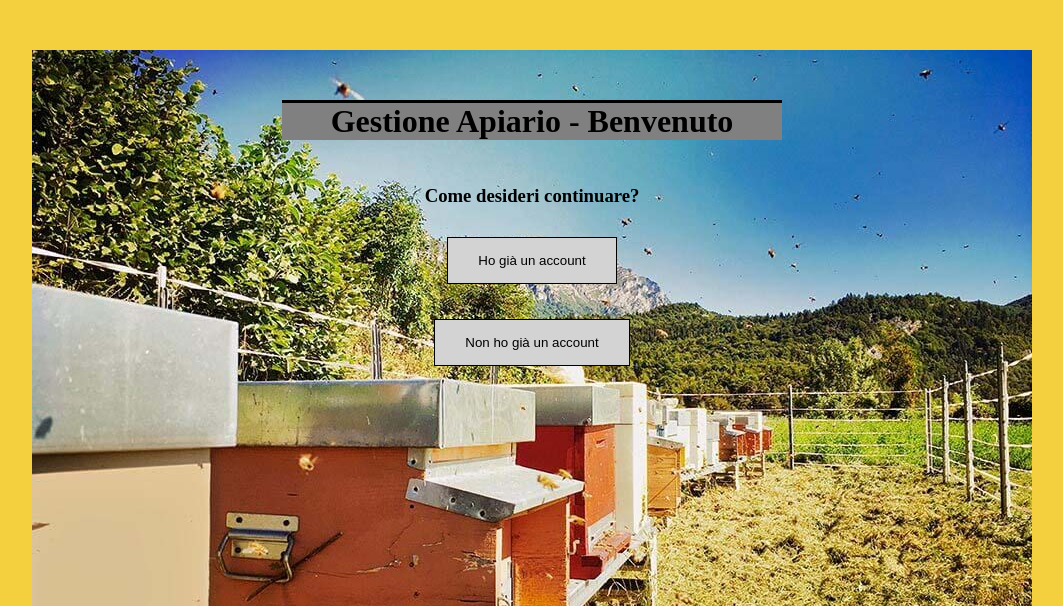
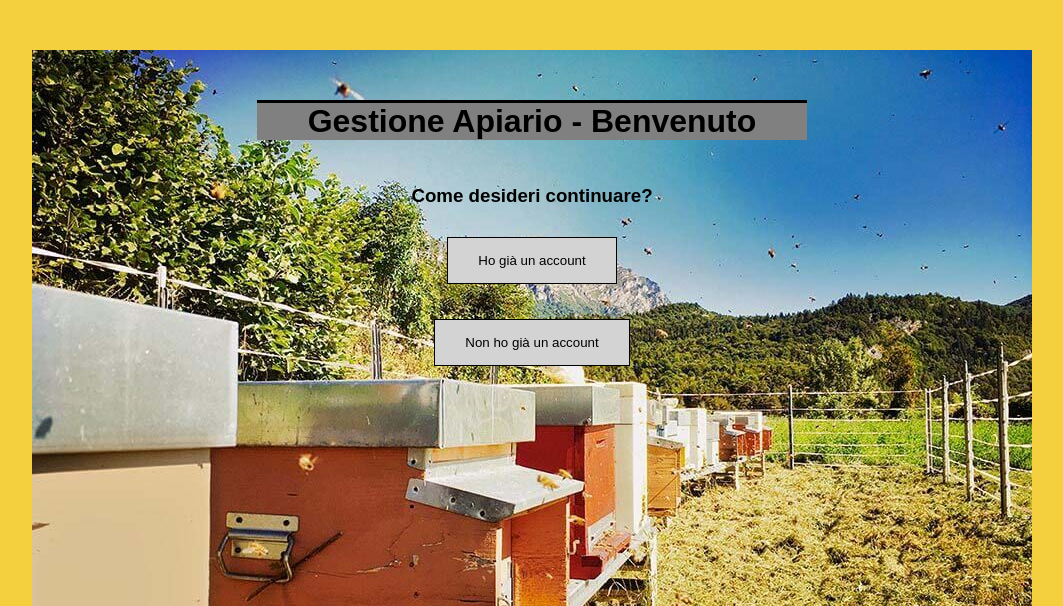
Before and after one commit to ArisPrevitali/GestioneApiario, a PHP site: page /benvenuto.php in a window 1280 px wide. Shown: the top 606 px of the page, without its empty margins (108-1171 px from the left). Run offline with PHP 8.4, Linux system fonts and the light colour scheme.

Commit message:
Update css

```diff
--- a/src/CSS/general.css
+++ b/src/CSS/general.css
@@ -32,7 +32,7 @@
     margin-bottom: 30px;
 }
 .title{
-    width: 500px;
+    width: 550px;
     margin: auto;
     margin-bottom: 45px;
     border-top: 3px solid black;
@@ -50,4 +50,6 @@
 }
 body{
     background-color: #F4D03F;
+    font-family: Arial, Helvetica, sans-serif;
+
 }
```
